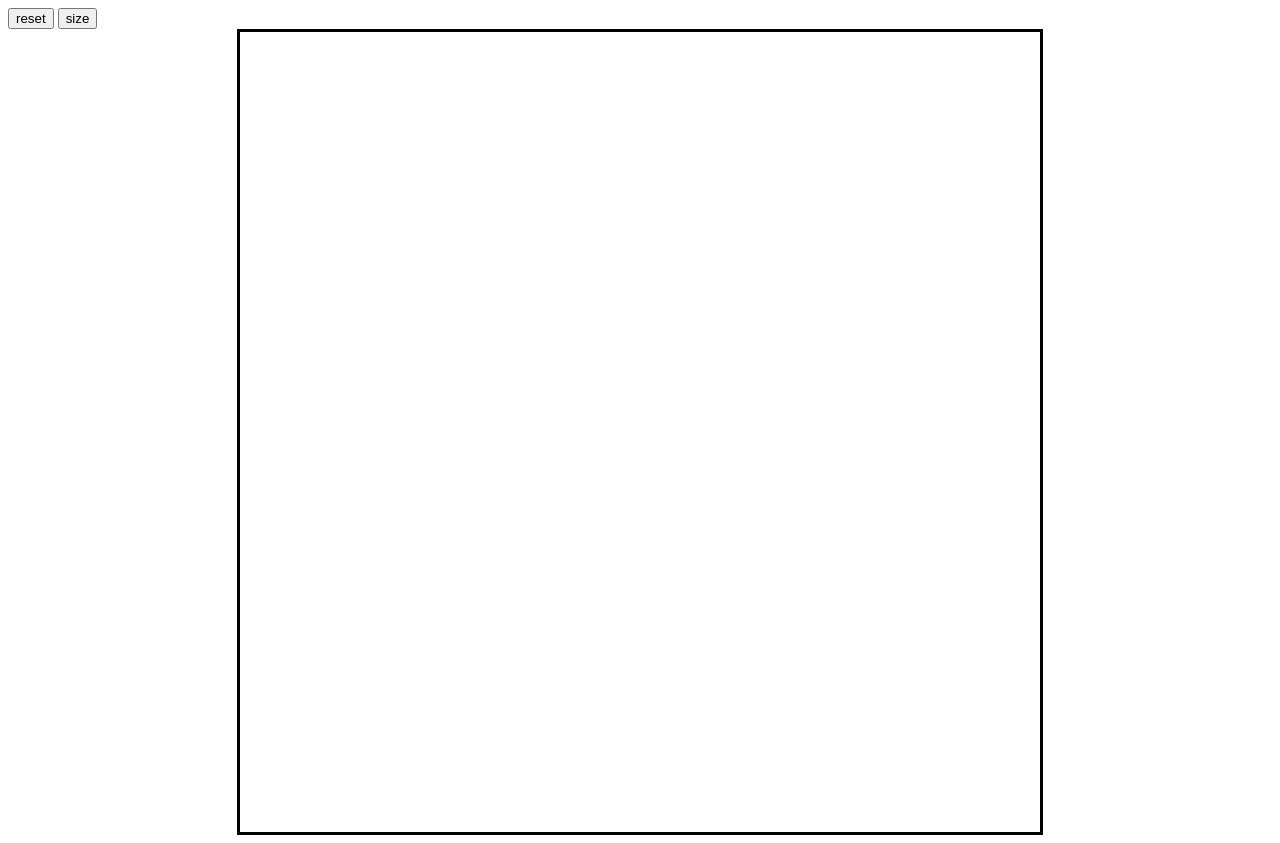
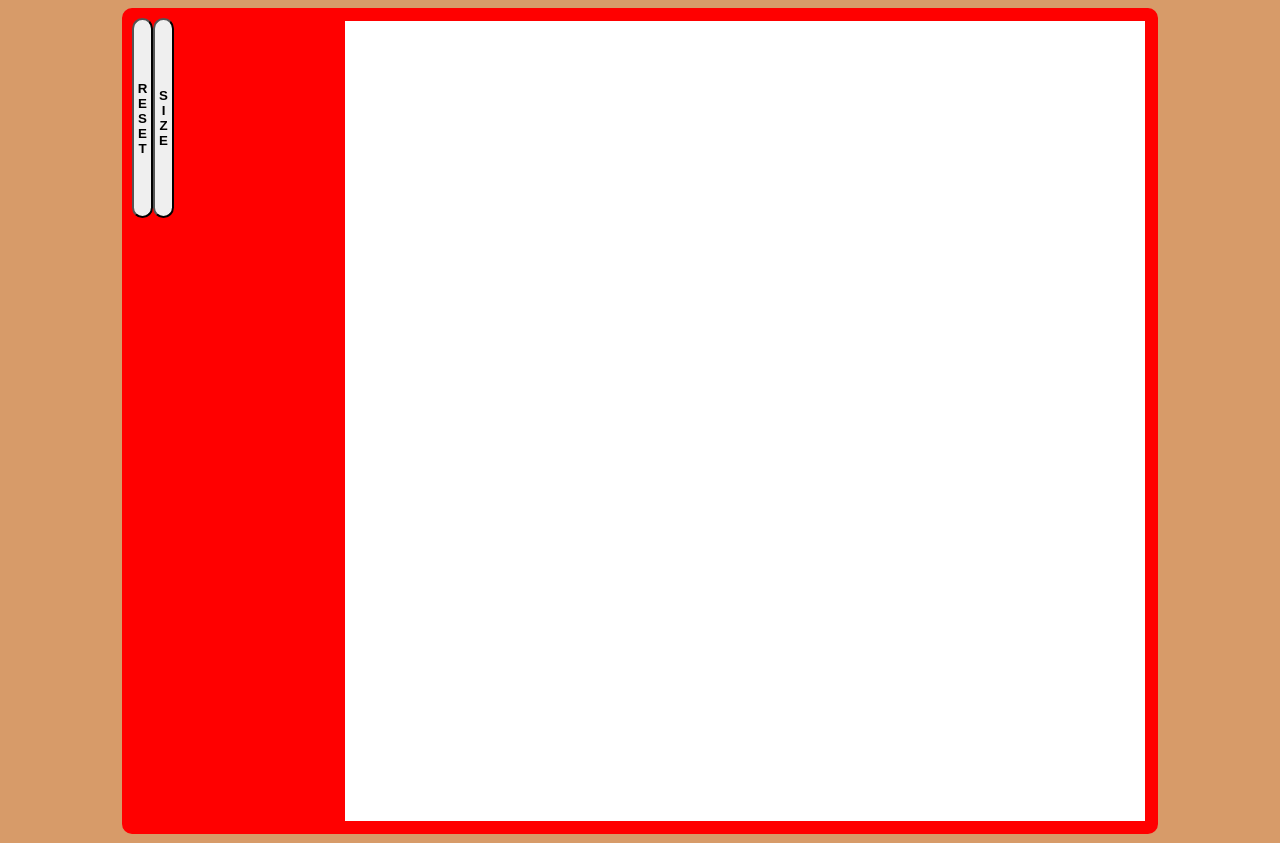
Before and after one commit to Neo-Glam/Etch-a-Sketch, a plain HTML site: page index.html in a window 1280 px wide. Drawn offline with Linux system fonts and the light colour scheme.

Commit message:
ajoute le style

```diff
--- a/index.html
+++ b/index.html
@@ -7,10 +7,15 @@
     <link rel="stylesheet" href="style.css">
     <script src="script.js" defer></script>
 </head>
+
 <body>
-    <button id = reset>reset</button>
-    <button id = size>size</button>
-    <div id = boite></div>
+    <div id = container>
+        <div id="bouton">
+            <button id = reset>reset</button>
+            <button id = size>size</button>
+        </div>
+        <div id = boite></div>
+    </div>
 
 </body>
 </html>
--- a/style.css
+++ b/style.css
@@ -1,11 +1,45 @@
+body{
+    background-color: rgba(202, 121, 54, 0.747);
+}
+
+
 #boite{
+    flex-shrink: 0;
+    flex-grow: 0;
     border: solid;
+    border-color: red;
     display: flex;
     justify-self: center;
     height: 800px;
     width: 800px;
     flex-wrap: wrap;
+    background-color: white;
 }
 
-.box{
+#container{
+    display: flex;
+    justify-content: center;
+    border: solid;
+    border-width: 10px;
+    border-radius: 10px;
+    border-color: red;
+    background-color: red;
+    justify-self: center;
 }
+
+
+#bouton{
+    display: flex;
+    margin-right: 10px;
+    height: 200px;
+    width: 200px
+
+}
+
+button{
+    border-radius: 15px;
+    writing-mode: vertical-lr;
+    text-orientation: upright;
+    text-transform: uppercase;
+    font-weight: bold;
+}
```
